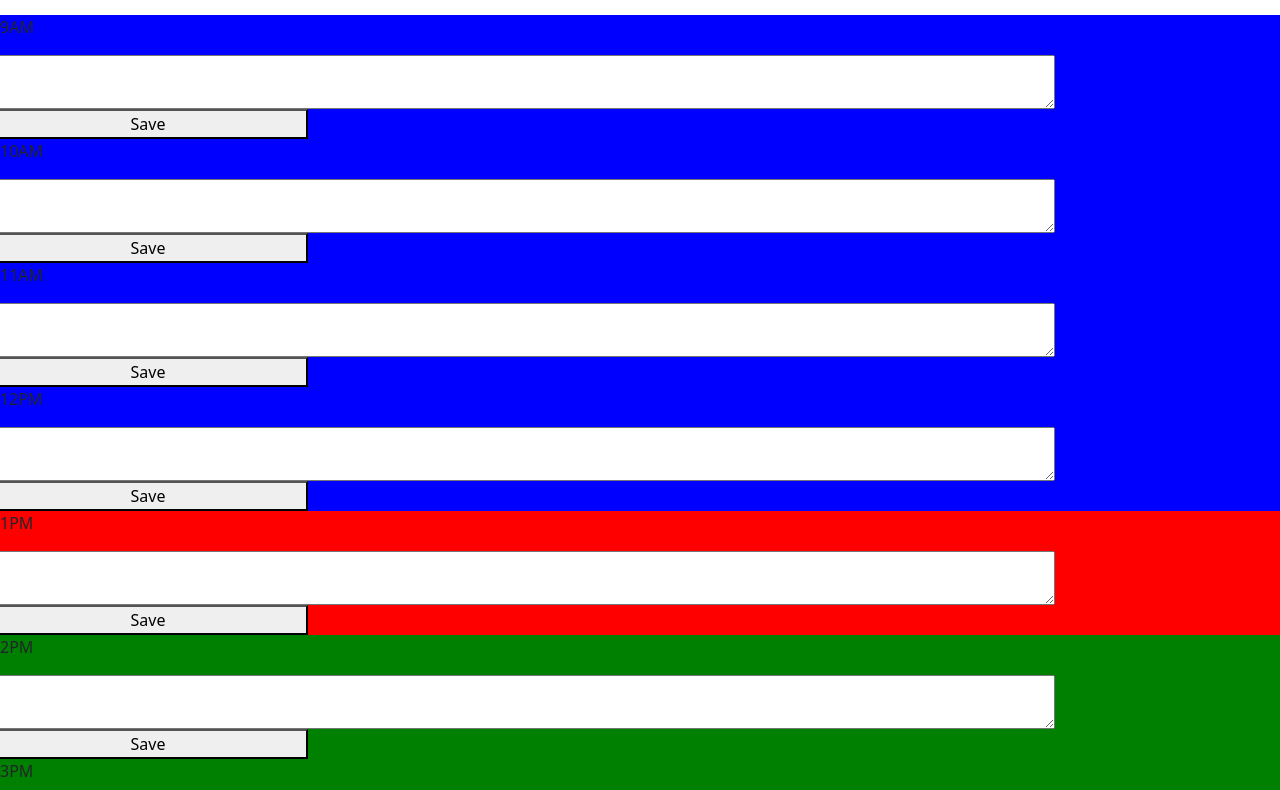
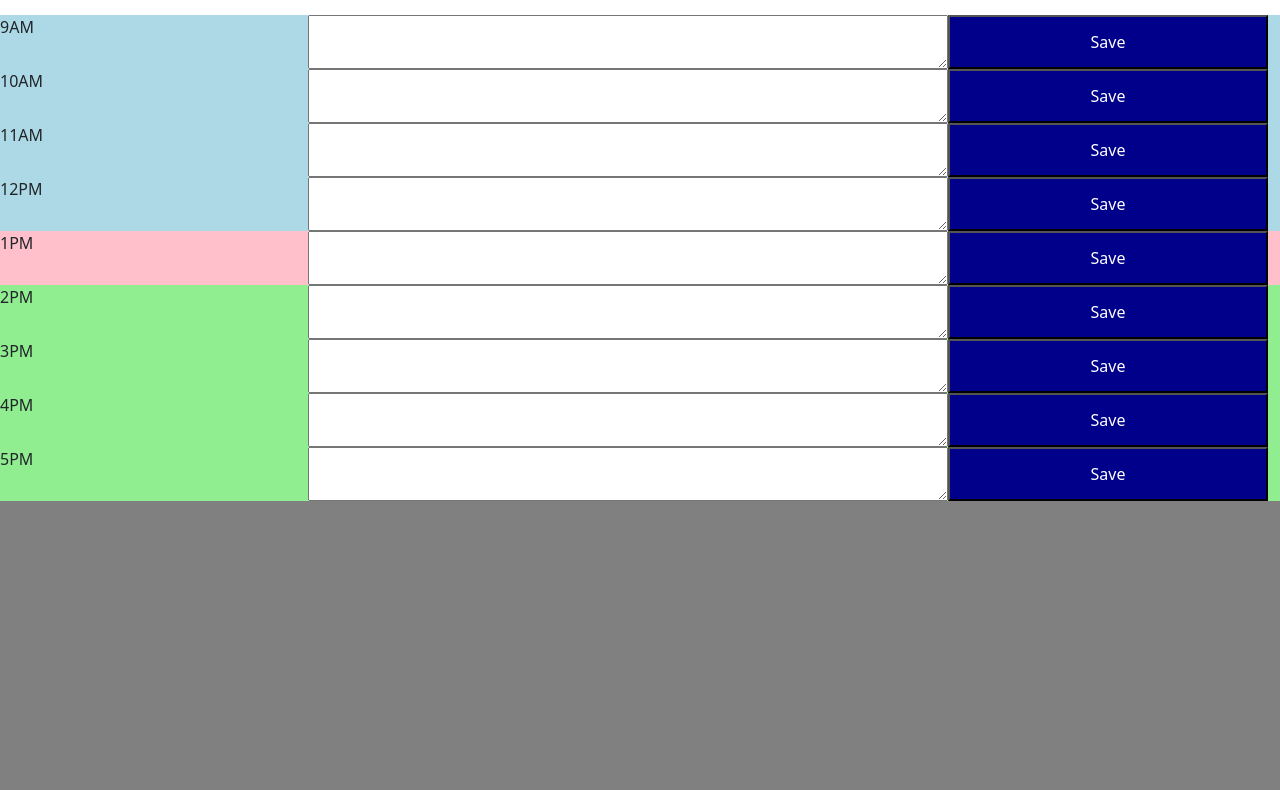
Before and after one commit to R3GAL0/Work-day-scheduler, a plain HTML site: page index.html in a window 1280 px wide. Shown: the part 112-902 px from the top of the page. After the commit the page ends 800 px from the top, so only its background shows below. Drawn offline with nearby package versions, Linux system fonts and the light colour scheme.

Commit message:
added styling

```diff
--- a/assets/css/style.css
+++ b/assets/css/style.css
@@ -1,15 +1,26 @@
+:root {
+    background-color: grey;
+}
+
 header{
     text-align: center;
 }
 
+button {
+    background-color: darkblue;
+    color: white;
+}
+
+
+/* This is for changing the tile colors with time */
 .past {
-    background-color: blue;
+    background-color: lightblue;
 }
 
 .present {
-    background-color: red;
+    background-color: pink;
 }
 
 .future {
-    background-color: green;
+    background-color: lightgreen;
 }
--- a/assets/js/script.js
+++ b/assets/js/script.js
@@ -2,6 +2,7 @@ var currentDate = document.querySelector('#currentDate');
 var currentHour = dayjs().format('H');
 // var scheduel = localStorage.getItem() || [];
 
+// sets the date and time
 function dateTime(){
     var time = setInterval(function () {
         currentHour = dayjs().format('H');
@@ -12,14 +13,10 @@ function dateTime(){
 }
 dateTime();
 
-
-// saves the inputed note
-document.addEventListener('click', {
-});
-
+// chenges the bgnd colors for the tiles depending on time
 $('.timeBlock').each(function(){
     var blockHour = parseInt($(this).attr('id').split('-')[1]);
-    console.log(blockHour);
+    console.log('blockHour ' + blockHour);
 
     if (blockHour < currentHour){
         $(this).addClass('past');
@@ -34,17 +31,15 @@ $('.timeBlock').each(function(){
     }
 })
 
+// saves the inputed note
 $('.save').on('click', function(){
     var values = $(this).siblings('.description').val();
-    // var values = document.querySelectorAll('.description');
-    // console.log(values.value);
     var currentHour = $(this).parent().attr('id');
-    console.log(currentHour);
     localStorage.setItem(currentHour, values);
 
 })
 
-
+// Retrieves the data from local storage for the input fields
 $('#timeBlock-9 .description').val(localStorage.getItem('timeBlock-9'))
 $('#timeBlock-10 .description').val(localStorage.getItem('timeBlock-10'))
 $('#timeBlock-11 .description').val(localStorage.getItem('timeBlock-11'))
--- a/index.html
+++ b/index.html
@@ -22,57 +22,60 @@
 
 </head>
 <body>
-    <header>
+    <header class="text-white bg-dark">
         <h1>Work Day Schedueler</h1>
         <h2 id="currentDate">It is currently: </h2>
     </header>
 <hr/>
 
-    <main class="row">
+    <main class="row bg-white">
+        <!-- Each of these are one time slot organized into rows. Changes to 2 rows depending on screen size -->
         <div class='timeBlock row' id="timeBlock-9">
-            <p class="col-3">9AM</p>
-            <textarea class="col-md-10 description"></textarea>
-            <button class="col-3 save">Save</button>
+            <p class="col-md-3 col-4">9AM</p>
+            <textarea class="col-md-6 col-8 description"></textarea>
+            <button class="col-md-3 col-12 save">Save</button>
         </div>
+
+
         <div class='timeBlock row' id="timeBlock-10">
-            <p class="col-3">10AM</p>
-            <textarea class="col-md-10 description"></textarea>
-            <button class="col-3 save">Save</button>
+            <p class="col-md-3 col-4">10AM</p>
+            <textarea class="col-md-6 col-8 description"></textarea>
+            <button class="col-md-3 col-12 save">Save</button>
         </div>
         <div class='timeBlock row' id="timeBlock-11">
-            <p class="col-3">11AM</p>
-            <textarea class="col-md-10 description"></textarea>
-            <button class="col-3 save">Save</button>
+            <p class="col-md-3 col-4">11AM</p>
+            <textarea class="col-md-6 col-8 description"></textarea>
+            <button class="col-md-3 col-12 save">Save</button>
         </div>
         <div class='timeBlock row' id="timeBlock-12">
-            <p class="col-3">12PM</p>
-            <textarea class="col-md-10 description"></textarea>
-            <button class="col-3 save">Save</button>
+            <p class="col-md-3 col-4">12PM</p>
+            <textarea class="col-md-6 col-8 description"></textarea>
+            <button class="col-md-3 col-12 save">Save</button>
         </div>
         <div class='timeBlock row' id="timeBlock-13">
-            <p class="col-3">1PM</p>
-            <textarea class="col-md-10 description"></textarea>
-            <button class="col-3 save">Save</button>
+            <p class="col-md-3 col-4">1PM</p>
+            <textarea class="col-md-6 col-8 description"></textarea>
+            <button class="col-md-3 col-12 save">Save</button>
         </div>
         <div class='timeBlock row' id="timeBlock-14">
-            <p class="col-3">2PM</p>
-            <textarea class="col-md-10 description"></textarea>
-            <button class="col-3 save">Save</button>
+            <p class="col-md-3 col-4">2PM</p>
+            <textarea class="col-md-6 col-8 description"></textarea>
+            <button class="col-md-3 col-12 save">Save</button>
         </div>
         <div class='timeBlock row' id="timeBlock-15">
-            <p class="col-3">3PM</p>
-            <textarea class="col-md-10 description"></textarea>
-            <button class="col-3 save">Save</button>
+            <p class="col-md-3 col-4">3PM</p>
+            <textarea class="col-md-6 col-8 description"></textarea>
+            <button class="col-md-3 col-12 save">Save</button>
         </div>
         <div class='timeBlock row' id="timeBlock-16">
-            <p class="col-3">4PM</p>
-            <textarea class="col-md-10 description"></textarea>
-            <button class="col-3 save">Save</button>
+            <p class="col-md-3 col-4">4PM</p>
+            <textarea class="col-md-6 col-8 description"></textarea>
+            <button class="col-md-3 col-12 save">Save</button>
         </div>
         <div class='timeBlock row' id="timeBlock-17">
-            <p class="col-3">5PM</p>
-            <textarea class="col-md-10 description"></textarea>
-            <button class="col-3 save">Save</button>
+            <p class="col-md-3 col-4">5PM</p>
+            <textarea class="col-md-6 col-8 description"></textarea>
+            <button class="col-md-3 col-12 save">Save</button>
         </div>
 
 
```
Also changed, not shown: 1 other file.
